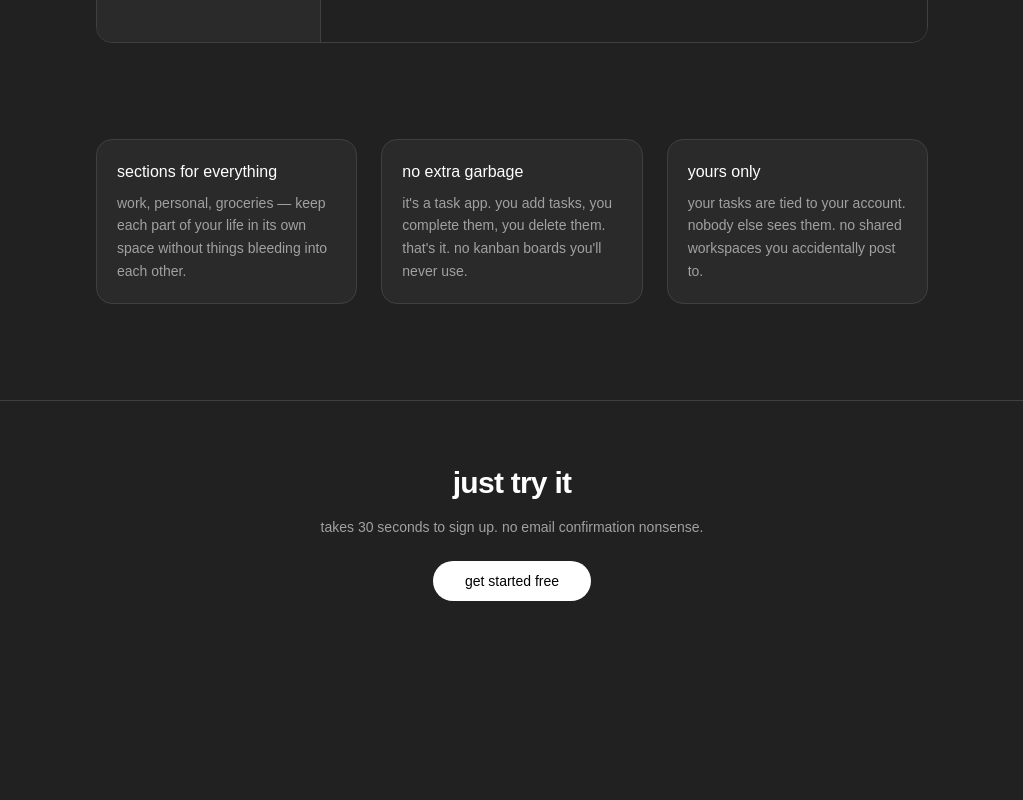
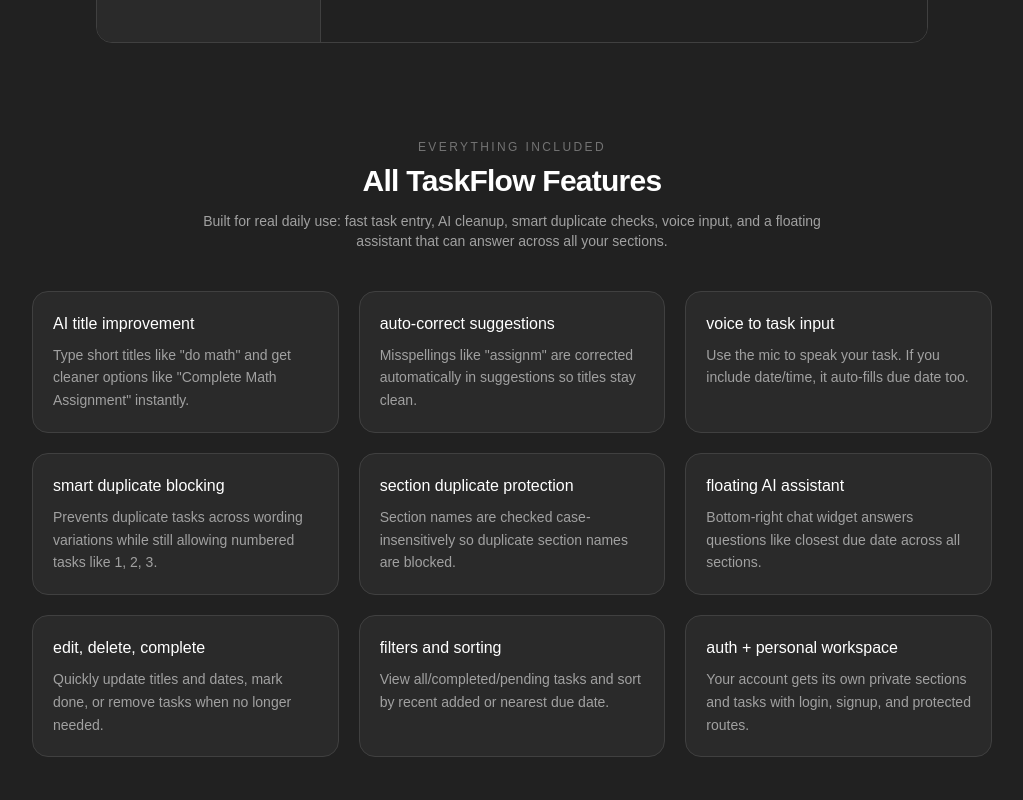
Before and after one commit to MKLNRD-ADR/my-saas-app, a Next.js app: page / in a window 1280 px wide. Shown: the part 920-1720 px from the top of the page, without its empty margins (128-1151 px from the left). Before the commit the page ends 1577 px from the top, so only its background shows below. Built offline with nearby package versions, Linux system fonts and the light colour scheme.

Commit message:
last fix

```diff
--- a/src/app/page.tsx
+++ b/src/app/page.tsx
@@ -113,20 +113,52 @@
       </section>
 
       {/* features */}
-      <section className="max-w-4xl mx-auto px-8 pb-24">
-        <div className="grid grid-cols-3 gap-6">
+      <section className="max-w-5xl mx-auto px-8 pb-24">
+        <div className="text-center mb-10">
+          <p className="text-xs uppercase tracking-[0.2em] text-neutral-500 mb-2">Everything Included</p>
+          <h2 className="text-3xl font-bold tracking-tight">All TaskFlow Features</h2>
+          <p className="text-neutral-400 text-sm mt-3 max-w-2xl mx-auto">
+            Built for real daily use: fast task entry, AI cleanup, smart duplicate checks, voice input, and a floating assistant that can answer across all your sections.
+          </p>
+        </div>
+
+        <div className="grid sm:grid-cols-2 lg:grid-cols-3 gap-5">
           {[
             {
-              title: 'sections for everything',
-              desc: 'work, personal, groceries — keep each part of your life in its own space without things bleeding into each other.'
+              title: 'AI title improvement',
+              desc: 'Type short titles like "do math" and get cleaner options like "Complete Math Assignment" instantly.'
             },
             {
-              title: 'no extra garbage',
-              desc: "it's a task app. you add tasks, you complete them, you delete them. that's it. no kanban boards you'll never use."
+              title: 'auto-correct suggestions',
+              desc: 'Misspellings like "assignm" are corrected automatically in suggestions so titles stay clean.'
             },
             {
-              title: 'yours only',
-              desc: 'your tasks are tied to your account. nobody else sees them. no shared workspaces you accidentally post to.'
+              title: 'voice to task input',
+              desc: 'Use the mic to speak your task. If you include date/time, it auto-fills due date too.'
+            },
+            {
+              title: 'smart duplicate blocking',
+              desc: 'Prevents duplicate tasks across wording variations while still allowing numbered tasks like 1, 2, 3.'
+            },
+            {
+              title: 'section duplicate protection',
+              desc: 'Section names are checked case-insensitively so duplicate section names are blocked.'
+            },
+            {
+              title: 'floating AI assistant',
+              desc: 'Bottom-right chat widget answers questions like closest due date across all sections.'
+            },
+            {
+              title: 'edit, delete, complete',
+              desc: 'Quickly update titles and dates, mark done, or remove tasks when no longer needed.'
+            },
+            {
+              title: 'filters and sorting',
+              desc: 'View all/completed/pending tasks and sort by recent added or nearest due date.'
+            },
+            {
+              title: 'auth + personal workspace',
+              desc: 'Your account gets its own private sections and tasks with login, signup, and protected routes.'
             }
           ].map((f, i) => (
             <div key={i} className="border border-neutral-700 rounded-2xl p-5 bg-[#2a2a2a]">
```
